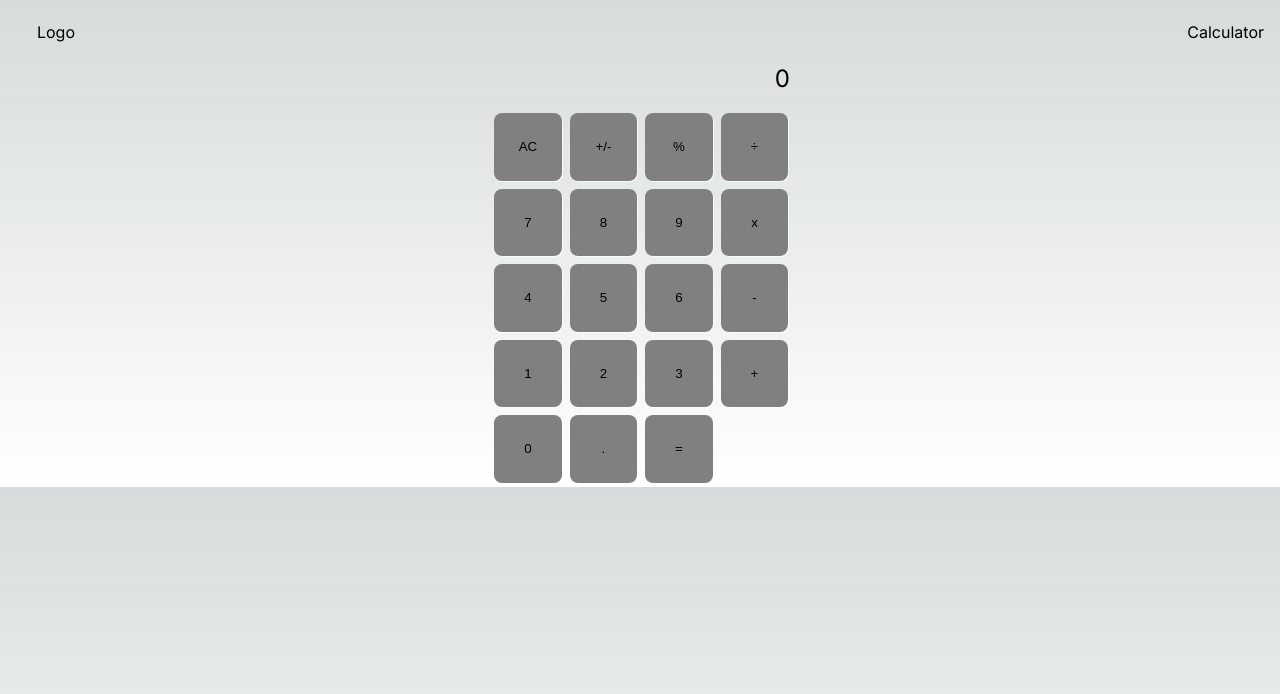
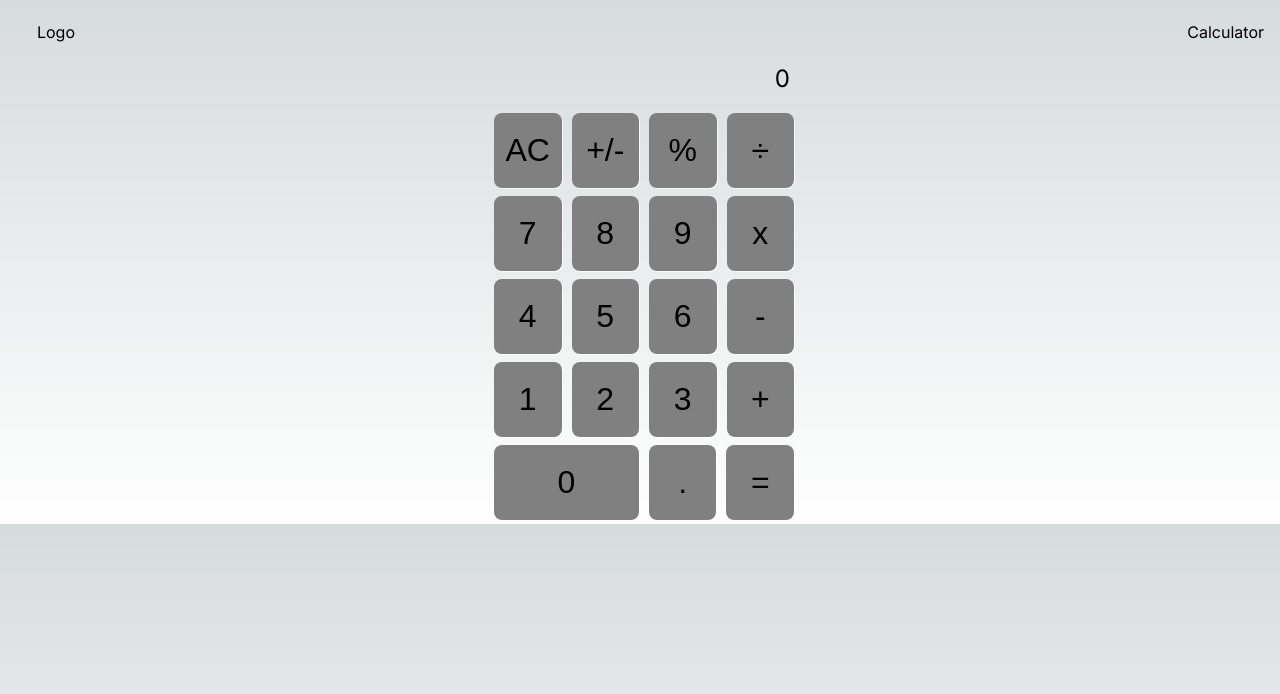
Before and after one commit to Choihyoungkyu/playground, a Next.js app in the folder frontend/playground/: page /calculator in a window 1280 px wide. Shown: the top 694 px of the page. Built offline with nearby package versions, Linux system fonts and the light colour scheme.

Commit message:
[FE] 계산기 디자인 틀 완료 및 기본 로직 구성중

```diff
--- a/frontend/playground/src/app/calculator/page.tsx
+++ b/frontend/playground/src/app/calculator/page.tsx
@@ -5,22 +5,115 @@ import style from '@/styles/calculator.module.css';
 import { useState } from 'react';
 
 const calculator = () => {
-  const [currentNum, setCurrentNum] = useState<number>(0);
-  const handleButton = async (num: String) => {
-    console.log(num);
-    return;
+  const [buffer, setBuffer] = useState<number>(0);
+  const [num, setNum] = useState<number>(0);
+  const [previousSymbol, setPreviousSymbol] = useState<string>(null);
+  const [isPercentage, setIsPercentage] = useState<boolean>(false);
+
+  console.log('num :', num, 'buffer :', buffer, 'symbol :', previousSymbol);
+
+  const handleButton = async (value: string) => {
+    if (isNaN(parseInt(value))) {
+      handleSymbol(value);
+    } else {
+      handleNumber(value);
+    }
+  };
+
+  const handleSymbol = (symbol: string) => {
+    switch (symbol) {
+      case 'AC':
+        setBuffer(0);
+        setNum(0);
+        break;
+      case '=':
+        if (previousSymbol === null) {
+          return;
+        }
+        flushOperation();
+        setPreviousSymbol(null);
+        setBuffer(num);
+        setNum(0);
+        setIsPercentage(false);
+        break;
+      case '←':
+        if (buffer.toString().length === 1) {
+          setBuffer(0);
+        } else {
+          setBuffer((prev) => parseInt(prev.toString().substring(0, prev.toString().length)));
+        }
+        break;
+      case '+':
+      case '-':
+      case 'x':
+      case '÷':
+        handleMath(symbol);
+        break;
+    }
+  };
+
+  const handleMath = (symbol: string) => {
+    if (buffer === 0) {
+      return;
+    }
+
+    if (num === 0) {
+      setNum(buffer);
+    } else {
+      flushOperation();
+    }
+    setPreviousSymbol(symbol);
+    setBuffer(0);
+  };
+
+  const flushOperation = () => {
+    if (previousSymbol === '+') {
+      setNum((prev) => prev + buffer);
+    } else if (previousSymbol === '-') {
+      setNum((prev) => prev - buffer);
+    } else if (previousSymbol === 'x') {
+      setNum((prev) => prev * buffer);
+    } else if (previousSymbol === '÷') {
+      setNum((prev) => prev / buffer);
+    }
+  };
+
+  const handleNumber = (value: string) => {
+    if (buffer === 0) {
+      setBuffer(parseInt(value));
+    } else {
+      setBuffer((prev) => parseInt(prev.toString() + value));
+    }
+  };
+
+  const doPlusMinus = () => {
+    if (num > 0) {
+      setNum((prev) => parseInt('-' + prev.toString()));
+    } else if (num < 0) {
+      setNum((prev) => parseInt(prev.toString().substring(1, prev.toString().length)));
+    }
+  };
+
+  const doPercent = () => {
+    if (!isPercentage) {
+      setNum((prev) => prev * 0.01);
+      setIsPercentage(true);
+    } else {
+      setNum((prev) => prev * 100);
+      setIsPercentage(false);
+    }
   };
 
   return (
     <div className={style.wrap}>
       <section>
-        <div className={style.num}>{currentNum}</div>
+        <div className={style.num}>{buffer}</div>
       </section>
       <section>
         <div className={style.numRow}>
           <NumButton num={'AC'} handleButton={handleButton} />
-          <NumButton num={'+/-'} handleButton={handleButton} />
-          <NumButton num={'%'} handleButton={handleButton} />
+          <NumButton num={'+/-'} handleButton={doPlusMinus} />
+          <NumButton num={'%'} handleButton={doPercent} />
           <NumButton num={'÷'} handleButton={handleButton} />
         </div>
         <div className={style.numRow}>
--- a/frontend/playground/src/components/NumButton/NumButton.module.css
+++ b/frontend/playground/src/components/NumButton/NumButton.module.css
@@ -1,11 +1,12 @@
 .button {
-  width: 90%;
-  aspect-ratio: 1;
+  width: 100%;
+  height: 75px;
   margin: 0.25rem;
   background-color: gray;
   border-radius: 0.5rem;
   border: none;
   box-shadow: 1px 1px rgba(255, 255, 255, 0.75);
+  font-size: 2rem;
 }
 
 .button:hover {
--- a/frontend/playground/src/styles/calculator.module.css
+++ b/frontend/playground/src/styles/calculator.module.css
@@ -12,15 +12,17 @@
 .numRow {
   display: grid;
   grid-template-columns: repeat(4, 1fr);
+  row-gap: 10px;
+  column-gap: 10px;
 }
 
 .numRow:last-child {
-  grid-template-columns: repeat(4, 1fr);
+  grid-template-columns: 2.148fr 1fr 1fr;
 }
 
 .num {
   display: flex;
-  justify-content: end;
+  justify-content: flex-end;
   font-size: 1.5rem;
   margin-bottom: 1rem;
 }
```
Also changed, not shown: frontend/playground/src/components/NumButton/NumButton.tsx (+4 -3 lines).
